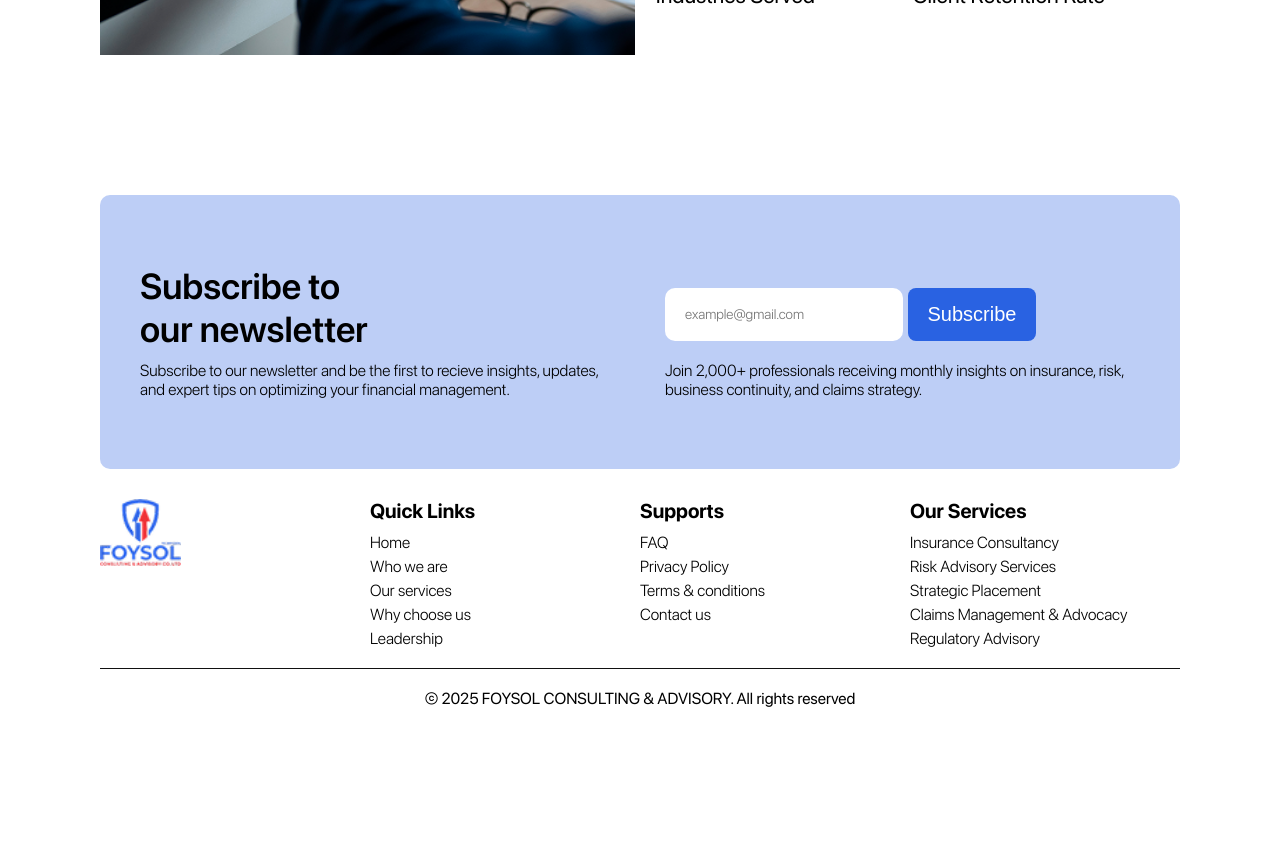
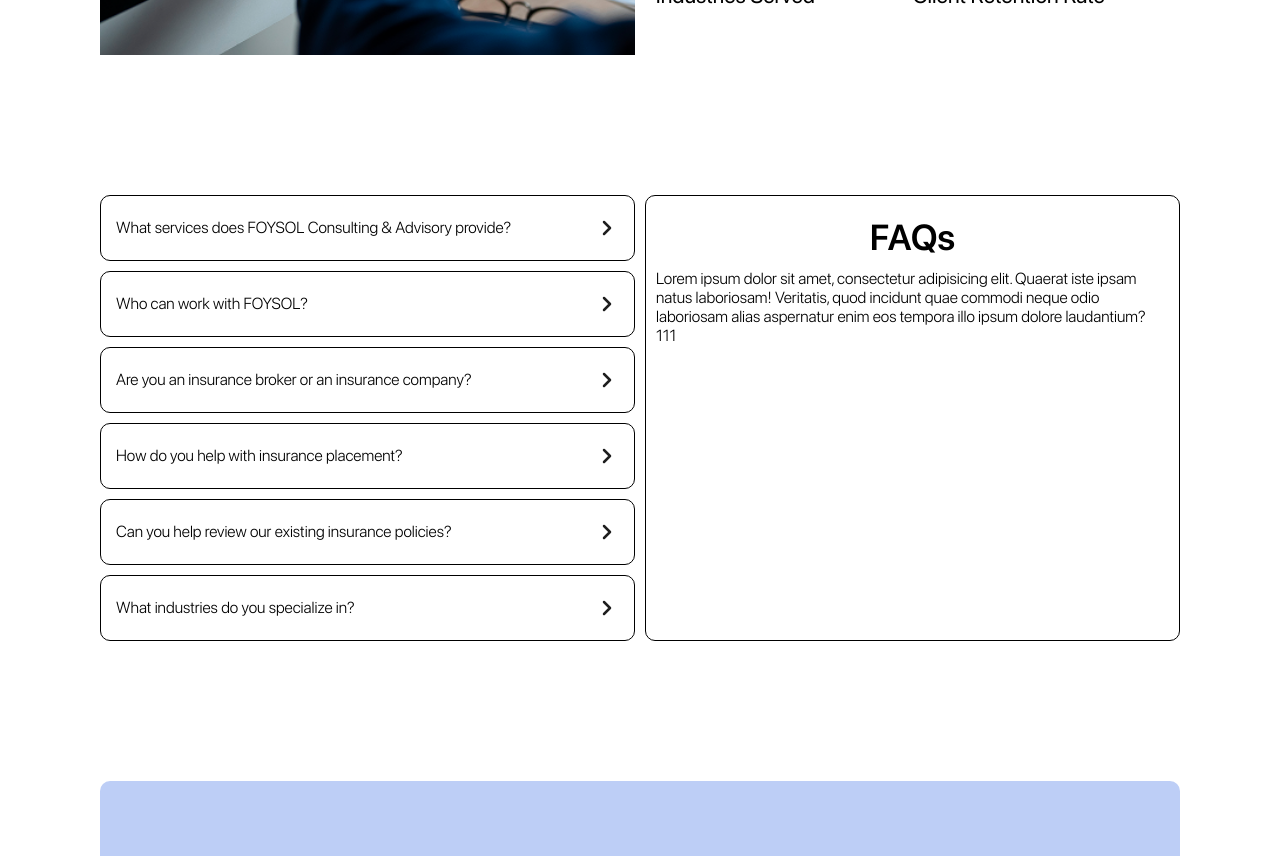
Before and after one commit to AKOI2000/foysol, a React (Vite) app: page /about in a window 1280 px wide. Shown: the part 1840-2696 px from the top of the page. Before the commit the page ends 2578 px from the top, so only its background shows below. Built offline with nearby package versions, Linux system fonts and the light colour scheme.

Commit message:
FAQs done

```diff
--- /dev/null
+++ b/public/sass/components/_faqs.scss
@@ -0,0 +1,127 @@
+#faqs {
+  .faq-questions {
+    display: grid;
+    gap: 1rem;
+
+    .faq-question {
+      border: 0.5px solid #000000;
+      border-radius: 1rem;
+
+      &-heading {
+        display: flex;
+        justify-content: space-between;
+        align-items: center;
+        gap: 1rem;
+        padding: 2rem 1.5rem;
+        cursor: pointer; // for mobile
+      }
+
+      &-body {
+        // MOBILE ACCORDION DEFAULT
+        max-height: 0;
+        overflow: hidden;
+        opacity: 0;
+        transition: max-height 0.3s ease, opacity 0.3s ease;
+
+      }
+
+      &.active &-body {
+        max-height: 500px; // adjust to content
+        opacity: 1;
+      }
+    }
+  }
+
+  .faq-answers {
+    border: 0.5px solid #000000;
+    border-radius: 1rem;
+    padding: 2rem 1rem;
+
+    .heading-2 {
+      text-align: center;
+      margin-bottom: 1rem;
+    }
+
+    .faq-answer-wrapper {
+      position: relative;
+      overflow: hidden;
+    }
+
+    .faq-answer {
+      animation: faqFadeSlide 0.8s ease forwards;
+    }
+  }
+}
+
+@keyframes faqFadeSlide {
+  from {
+    opacity: 0;
+    transform: translateY(12px);
+  }
+  to {
+    opacity: 1;
+    transform: translateY(0);
+  }
+}
+
+
+@media (hover: hover) and (pointer: fine) {
+    #faqs {
+      .faq-questions {
+        display: flex;
+        flex-direction: column;
+        gap: 1rem;
+
+        .faq-question {
+          &-body {
+            display: none; // hide inline body on desktop
+          }
+        }
+      }
+
+      .faq-answers {
+        display: block; // right panel always visible
+      }
+    }
+  }
+
+
+  @media (hover: none) and (pointer: coarse) {
+    #faqs {
+
+        .faq-questions{
+            .faq-question{
+                &.active .faq-question-heading .faq-arrow {
+                    transform: rotate(90deg); // points right -> down
+                }
+
+                &.active .faq-question-body {
+                    max-height: 500px; // adjust for your content
+                    opacity: 1;
+                    padding: 2rem 1.5rem;
+                  }
+
+                .faq-question-heading{
+                    .faq-arrow {
+                        transition: transform 0.3s ease;
+                      }
+                }
+
+                .faq-question-body {
+                    max-height: 0;
+                    overflow: hidden;
+                    opacity: 0;
+                    padding: 0 1.5rem;
+                    transition: all .3s ease;
+                }
+            }
+        }
+
+      .col-2-by-1{
+        grid-template-columns: 1fr;
+      }
+      .faq-answers {
+        display: none; // hide desktop panel
+      }
+    }
+  }
--- a/public/sass/main.scss
+++ b/public/sass/main.scss
@@ -9,6 +9,7 @@
 
 @import "./components/buttons";
 @import "./components/consultationPopup";
+@import "./components/faqs";
 
 @import "./layout/container";
 @import "./layout/grid";
--- /dev/null
+++ b/src/components/FAQs.jsx
@@ -0,0 +1,96 @@
+import { useState } from "react";
+
+export default function FAQs() {
+  const [hoverIndex, setHoverIndex] = useState(0); // desktop hover
+  const [openIndex, setOpenIndex] = useState(null); // mobile accordion
+
+  return (
+    <div id="faqs">
+      <div className="grid col-2-by-1 faq">
+        {/* Questions */}
+        <div className="faq-questions">
+          {Faqs.map((faq, index) => (
+           <div
+           className={`faq-question ${openIndex === index ? "active" : ""}`}
+           key={index}
+           onClick={() => setOpenIndex(openIndex === index ? null : index)}
+           onMouseEnter={() => {
+             if (window.matchMedia("(hover: hover) and (pointer: fine)").matches) {
+               setHoverIndex(index);
+             }
+           }}
+         >
+           <div className="faq-question-heading">
+             <p>{faq.question}</p>
+             <svg
+               className="faq-arrow"
+               width="24"
+               height="24"
+               viewBox="0 0 24 24"
+               fill="none"
+             >
+               <path
+                 d="M9 18L15 12L9 6"
+                 stroke="#1E1E1E"
+                 strokeWidth="2.5"
+                 strokeLinecap="round"
+                 strokeLinejoin="round"
+               />
+             </svg>
+           </div>
+
+           <div className="faq-question-body">
+             <p>{faq.answer}</p>
+           </div>
+         </div>
+
+          ))}
+        </div>
+
+        {/* Right panel for desktop */}
+        <div className="faq-answers">
+          <h2 className="heading-2">FAQs</h2>
+          <div className="faq-answer-wrapper">
+            <p key={hoverIndex} className="faq-answer">
+              {Faqs[hoverIndex].answer}
+            </p>
+          </div>
+        </div>
+      </div>
+    </div>
+  );
+}
+
+
+const Faqs = [
+  {
+    question: "What services does FOYSOL Consulting & Advisory provide?",
+    answer:
+      "Lorem ipsum dolor sit amet, consectetur adipisicing elit. Quaerat iste ipsam natus laboriosam! Veritatis, quod incidunt quae commodi neque odio laboriosam alias aspernatur enim eos tempora illo ipsum dolore laudantium? 111",
+  },
+  {
+    question: "Who can work with FOYSOL?",
+    answer:
+      "Lorem ipsum dolor sit amet, consectetur adipisicing elit. Quaerat iste ipsam natus laboriosam! Veritatis, quod incidunt quae commodi neque odio laboriosam alias aspernatur enim eos tempora illo ipsum dolore laudantium? 222",
+  },
+  {
+    question: "Are you an insurance broker or an insurance company?",
+    answer:
+      "Lorem ipsum dolor sit amet, consectetur adipisicing elit. Quaerat iste ipsam natus laboriosam! Veritatis, quod incidunt quae commodi neque odio laboriosam alias aspernatur enim eos tempora illo ipsum dolore laudantium? 333",
+  },
+  {
+    question: "How do you help with insurance placement?",
+    answer:
+      "Lorem ipsum dolor sit amet, consectetur adipisicing elit. Quaerat iste ipsam natus laboriosam! Veritatis, quod incidunt quae commodi neque odio laboriosam alias aspernatur enim eos tempora illo ipsum dolore laudantium? 444",
+  },
+  {
+    question: "Can you help review our existing insurance policies?",
+    answer:
+      "Lorem ipsum dolor sit amet, consectetur adipisicing elit. Quaerat iste ipsam natus laboriosam! Veritatis, quod incidunt quae commodi neque odio laboriosam alias aspernatur enim eos tempora illo ipsum dolore laudantium? 555",
+  },
+  {
+    question: "What industries do you specialize in?",
+    answer:
+      "Lorem ipsum dolor sit amet, consectetur adipisicing elit. Quaerat iste ipsam natus laboriosam! Veritatis, quod incidunt quae commodi neque odio laboriosam alias aspernatur enim eos tempora illo ipsum dolore laudantium? 666",
+  },
+];
--- a/src/index.css
+++ b/src/index.css
@@ -346,6 +346,98 @@ p {
   margin-bottom: 3rem;
 }
 
+#faqs .faq-questions {
+  display: grid;
+  gap: 1rem;
+}
+#faqs .faq-questions .faq-question {
+  border: 0.5px solid #000000;
+  border-radius: 1rem;
+}
+#faqs .faq-questions .faq-question-heading {
+  display: flex;
+  justify-content: space-between;
+  align-items: center;
+  gap: 1rem;
+  padding: 2rem 1.5rem;
+  cursor: pointer;
+}
+#faqs .faq-questions .faq-question-body {
+  max-height: 0;
+  overflow: hidden;
+  opacity: 0;
+  transition: max-height 0.3s ease, opacity 0.3s ease;
+}
+#faqs .faq-questions .faq-question.active #faqs .faq-questions .faq-question-body {
+  max-height: 500px;
+  opacity: 1;
+}
+#faqs .faq-answers {
+  border: 0.5px solid #000000;
+  border-radius: 1rem;
+  padding: 2rem 1rem;
+}
+#faqs .faq-answers .heading-2 {
+  text-align: center;
+  margin-bottom: 1rem;
+}
+#faqs .faq-answers .faq-answer-wrapper {
+  position: relative;
+  overflow: hidden;
+}
+#faqs .faq-answers .faq-answer {
+  animation: faqFadeSlide 0.8s ease forwards;
+}
+
+@keyframes faqFadeSlide {
+  from {
+    opacity: 0;
+    transform: translateY(12px);
+  }
+  to {
+    opacity: 1;
+    transform: translateY(0);
+  }
+}
+@media (hover: hover) and (pointer: fine) {
+  #faqs .faq-questions {
+    display: flex;
+    flex-direction: column;
+    gap: 1rem;
+  }
+  #faqs .faq-questions .faq-question-body {
+    display: none;
+  }
+  #faqs .faq-answers {
+    display: block;
+  }
+}
+@media (hover: none) and (pointer: coarse) {
+  #faqs .faq-questions .faq-question.active .faq-question-heading .faq-arrow {
+    transform: rotate(90deg);
+  }
+  #faqs .faq-questions .faq-question.active .faq-question-body {
+    max-height: 500px;
+    opacity: 1;
+    padding: 2rem 1.5rem;
+  }
+  #faqs .faq-questions .faq-question .faq-question-heading .faq-arrow {
+    transition: transform 0.3s ease;
+  }
+  #faqs .faq-questions .faq-question .faq-question-body {
+    max-height: 0;
+    overflow: hidden;
+    opacity: 0;
+    padding: 0 1.5rem;
+    transition: all 0.3s ease;
+  }
+  #faqs .col-2-by-1 {
+    grid-template-columns: 1fr;
+  }
+  #faqs .faq-answers {
+    display: none;
+  }
+}
 .container {
   padding: 7rem 10rem;
 }
--- a/src/pages/About.jsx
+++ b/src/pages/About.jsx
@@ -1,6 +1,7 @@
 
 import AboutGrid from "../components/AboutGrid";
 import ConsultationPopup from "../components/ConsultationPopup";
+import FAQs from "../components/FAQs";
 import Footer from "../sections/Footer";
 import Navbar from "../sections/Navbar";
 
@@ -100,6 +101,10 @@ function About({setOnclick, onClick}) {
         </div>
         </div>
       </div>
+
+      <div className="container">
+        <FAQs />
+      </div>
       <Footer />
     </div>
   );
```
Also changed, not shown: public/Chevron right.svg (added), 1 other file (tests, documents, lock files or other folders).
